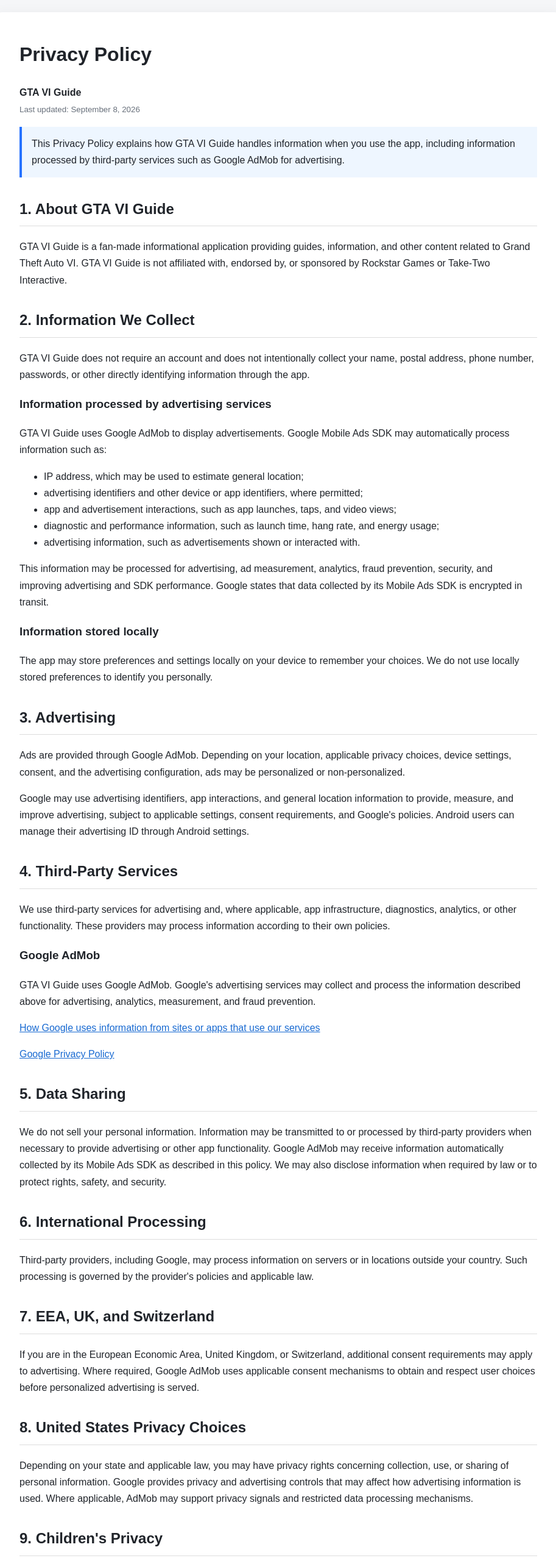
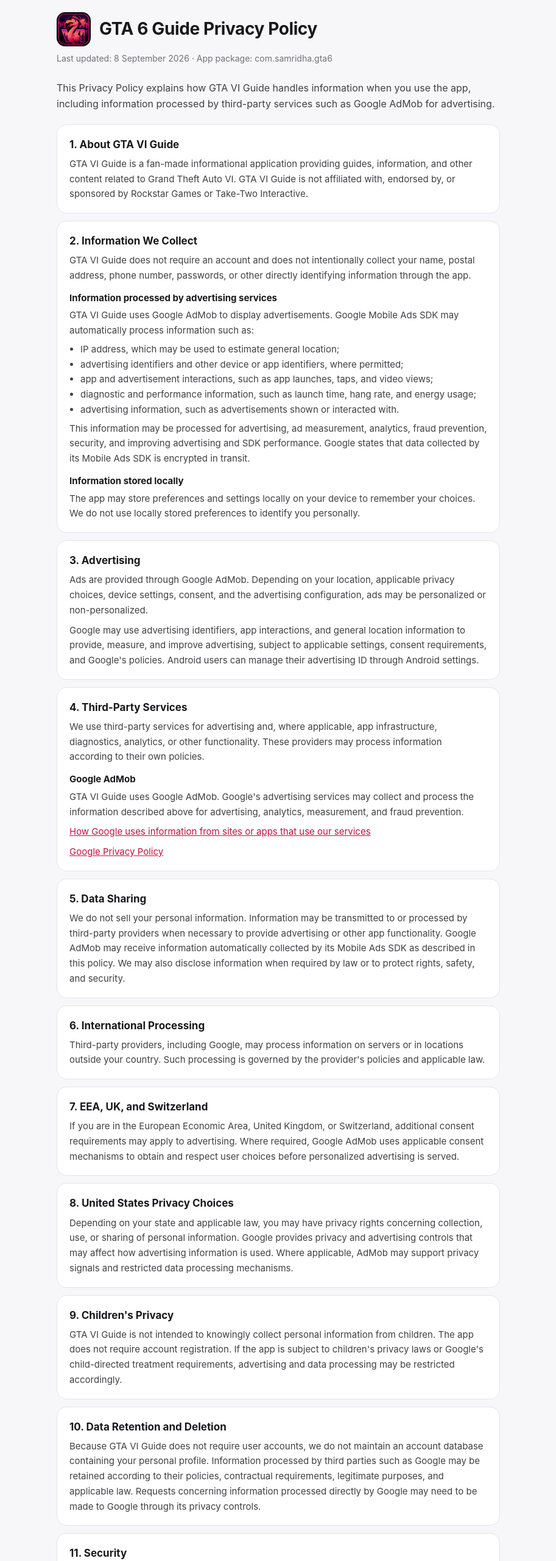
Before and after one commit to Nitride27/apps-ads, a plain HTML site: page privacypolicy_gta6guide/index.html in a window 1280 px wide. Shown: the part 20-2580 px from the top of the page at 61% size, without its empty margins (183-1096 px from the left). Drawn offline with Linux system fonts and the light colour scheme.

Commit message:
feat: StayT detail page, GTA privacy policy in shared layout, privacy buttons on hub cards

```diff
--- a/privacypolicy_gta6guide/index.html
+++ b/privacypolicy_gta6guide/index.html
@@ -3,28 +3,41 @@
 <head>
 <meta charset="utf-8">
 <meta name="viewport" content="width=device-width,initial-scale=1">
-<meta name="description" content="Privacy Policy for GTA VI Guide">
-<title>Privacy Policy - GTA VI Guide</title>
+<title>GTA 6 Guide Privacy Policy</title>
+<meta name="description" content="Privacy policy for GTA 6 Guide: Tips, Maps &amp; VI on Android.">
+<link rel="canonical" href="https://apps.samridhashrestha.com.np/privacypolicy_gta6guide/">
+<link rel="icon" href="../gta6-icon.png">
 <style>
-body{margin:0;background:#f5f6f8;color:#20242a;font:16px/1.7 Arial,sans-serif}
-main{max-width:850px;margin:40px auto;padding:42px;background:white;border-radius:14px;box-shadow:0 5px 25px #0001}
-h1{margin-top:0}h2{margin-top:32px;border-bottom:1px solid #ddd;padding-bottom:7px}
-.notice{padding:14px 16px;background:#eef6ff;border-left:4px solid #2672ff}
-a{color:#1769d1}
-small{color:#68707b}
-@media(max-width:700px){main{margin:0;padding:25px;border-radius:0}}
+:root{--bg:#F7F7F9;--card:#fff;--text:#18181B;--sub:#3F3F46;--muted:#71717A;--border:#E4E4E7;--link:#BE123C}
+@media (prefers-color-scheme:dark){:root{--bg:#0A0A0F;--card:#14141B;--text:#fff;--sub:#A1A1AA;--muted:#71717A;--border:rgba(255,255,255,.08);--link:#FB7185}}
+*{box-sizing:border-box;margin:0;padding:0}
+body{background:var(--bg);color:var(--text);font-family:Inter,system-ui,-apple-system,"Segoe UI",sans-serif;line-height:1.65}
+.wrap{max-width:760px;margin:0 auto;padding:40px 16px 64px}
+header{display:flex;align-items:center;gap:14px;margin-bottom:8px}
+header img{width:56px;height:56px;border-radius:14px}
+h1{font-size:28px;letter-spacing:-.4px;line-height:1.2}
+.meta{color:var(--muted);font-size:14px;margin-bottom:24px}
+.intro{color:var(--sub);margin-bottom:20px}
+section{background:var(--card);border:1px solid var(--border);border-radius:16px;padding:18px 20px;margin-bottom:12px}
+h2{font-size:17px;margin-bottom:6px}
+section p{color:var(--sub);font-size:15px}
+a{color:var(--link)}
+footer{margin-top:28px;font-size:13px;color:var(--muted)}
+h3{font-size:15px;margin:12px 0 4px}
+section ul{color:var(--sub);font-size:15px;padding-left:18px;margin:6px 0}
+section p+p{margin-top:8px}
 </style>
 </head>
-<body><main>
-<h1>Privacy Policy</h1>
-<p><strong>GTA VI Guide</strong><br><small>Last updated: September 8, 2026</small></p>
+<body>
+<main class="wrap">
+<header><img src="../gta6-icon.png" alt="GTA 6 Guide icon"><h1>GTA 6 Guide Privacy Policy</h1></header>
+<p class="meta">Last updated: 8 September 2026 · App package: com.samridha.gta6</p>
+<p class="intro">This Privacy Policy explains how GTA VI Guide handles information when you use the app, including information processed by third-party services such as Google AdMob for advertising.</p>
 
-<div class="notice">This Privacy Policy explains how GTA VI Guide handles information when you use the app, including information processed by third-party services such as Google AdMob for advertising.</div>
+<section><h2>1. About GTA VI Guide</h2>
+<p>GTA VI Guide is a fan-made informational application providing guides, information, and other content related to Grand Theft Auto VI. GTA VI Guide is not affiliated with, endorsed by, or sponsored by Rockstar Games or Take-Two Interactive.</p></section>
 
-<h2>1. About GTA VI Guide</h2>
-<p>GTA VI Guide is a fan-made informational application providing guides, information, and other content related to Grand Theft Auto VI. GTA VI Guide is not affiliated with, endorsed by, or sponsored by Rockstar Games or Take-Two Interactive.</p>
-
-<h2>2. Information We Collect</h2>
+<section><h2>2. Information We Collect</h2>
 <p>GTA VI Guide does not require an account and does not intentionally collect your name, postal address, phone number, passwords, or other directly identifying information through the app.</p>
 <h3>Information processed by advertising services</h3>
 <p>GTA VI Guide uses Google AdMob to display advertisements. Google Mobile Ads SDK may automatically process information such as:</p>
@@ -37,49 +50,53 @@
 </ul>
 <p>This information may be processed for advertising, ad measurement, analytics, fraud prevention, security, and improving advertising and SDK performance. Google states that data collected by its Mobile Ads SDK is encrypted in transit.</p>
 <h3>Information stored locally</h3>
-<p>The app may store preferences and settings locally on your device to remember your choices. We do not use locally stored preferences to identify you personally.</p>
+<p>The app may store preferences and settings locally on your device to remember your choices. We do not use locally stored preferences to identify you personally.</p></section>
 
-<h2>3. Advertising</h2>
+<section><h2>3. Advertising</h2>
 <p>Ads are provided through Google AdMob. Depending on your location, applicable privacy choices, device settings, consent, and the advertising configuration, ads may be personalized or non-personalized.</p>
-<p>Google may use advertising identifiers, app interactions, and general location information to provide, measure, and improve advertising, subject to applicable settings, consent requirements, and Google's policies. Android users can manage their advertising ID through Android settings.</p>
+<p>Google may use advertising identifiers, app interactions, and general location information to provide, measure, and improve advertising, subject to applicable settings, consent requirements, and Google's policies. Android users can manage their advertising ID through Android settings.</p></section>
 
-<h2>4. Third-Party Services</h2>
+<section><h2>4. Third-Party Services</h2>
 <p>We use third-party services for advertising and, where applicable, app infrastructure, diagnostics, analytics, or other functionality. These providers may process information according to their own policies.</p>
 <h3>Google AdMob</h3>
 <p>GTA VI Guide uses Google AdMob. Google's advertising services may collect and process the information described above for advertising, analytics, measurement, and fraud prevention.</p>
 <p><a href="https://policies.google.com/technologies/partner-sites">How Google uses information from sites or apps that use our services</a></p>
-<p><a href="https://policies.google.com/privacy">Google Privacy Policy</a></p>
+<p><a href="https://policies.google.com/privacy">Google Privacy Policy</a></p></section>
 
-<h2>5. Data Sharing</h2>
-<p>We do not sell your personal information. Information may be transmitted to or processed by third-party providers when necessary to provide advertising or other app functionality. Google AdMob may receive information automatically collected by its Mobile Ads SDK as described in this policy. We may also disclose information when required by law or to protect rights, safety, and security.</p>
+<section><h2>5. Data Sharing</h2>
+<p>We do not sell your personal information. Information may be transmitted to or processed by third-party providers when necessary to provide advertising or other app functionality. Google AdMob may receive information automatically collected by its Mobile Ads SDK as described in this policy. We may also disclose information when required by law or to protect rights, safety, and security.</p></section>
 
-<h2>6. International Processing</h2>
-<p>Third-party providers, including Google, may process information on servers or in locations outside your country. Such processing is governed by the provider's policies and applicable law.</p>
+<section><h2>6. International Processing</h2>
+<p>Third-party providers, including Google, may process information on servers or in locations outside your country. Such processing is governed by the provider's policies and applicable law.</p></section>
 
-<h2>7. EEA, UK, and Switzerland</h2>
-<p>If you are in the European Economic Area, United Kingdom, or Switzerland, additional consent requirements may apply to advertising. Where required, Google AdMob uses applicable consent mechanisms to obtain and respect user choices before personalized advertising is served.</p>
+<section><h2>7. EEA, UK, and Switzerland</h2>
+<p>If you are in the European Economic Area, United Kingdom, or Switzerland, additional consent requirements may apply to advertising. Where required, Google AdMob uses applicable consent mechanisms to obtain and respect user choices before personalized advertising is served.</p></section>
 
-<h2>8. United States Privacy Choices</h2>
-<p>Depending on your state and applicable law, you may have privacy rights concerning collection, use, or sharing of personal information. Google provides privacy and advertising controls that may affect how advertising information is used. Where applicable, AdMob may support privacy signals and restricted data processing mechanisms.</p>
+<section><h2>8. United States Privacy Choices</h2>
+<p>Depending on your state and applicable law, you may have privacy rights concerning collection, use, or sharing of personal information. Google provides privacy and advertising controls that may affect how advertising information is used. Where applicable, AdMob may support privacy signals and restricted data processing mechanisms.</p></section>
 
-<h2>9. Children's Privacy</h2>
-<p>GTA VI Guide is not intended to knowingly collect personal information from children. The app does not require account registration. If the app is subject to children's privacy laws or Google's child-directed treatment requirements, advertising and data processing may be restricted accordingly.</p>
+<section><h2>9. Children's Privacy</h2>
+<p>GTA VI Guide is not intended to knowingly collect personal information from children. The app does not require account registration. If the app is subject to children's privacy laws or Google's child-directed treatment requirements, advertising and data processing may be restricted accordingly.</p></section>
 
-<h2>10. Data Retention and Deletion</h2>
-<p>Because GTA VI Guide does not require user accounts, we do not maintain an account database containing your personal profile. Information processed by third parties such as Google may be retained according to their policies, contractual requirements, legitimate purposes, and applicable law. Requests concerning information processed directly by Google may need to be made to Google through its privacy controls.</p>
+<section><h2>10. Data Retention and Deletion</h2>
+<p>Because GTA VI Guide does not require user accounts, we do not maintain an account database containing your personal profile. Information processed by third parties such as Google may be retained according to their policies, contractual requirements, legitimate purposes, and applicable law. Requests concerning information processed directly by Google may need to be made to Google through its privacy controls.</p></section>
 
-<h2>11. Security</h2>
-<p>We take reasonable measures to protect information under our control. Third-party services may apply their own security measures. Google states that information collected by its Mobile Ads SDK is encrypted in transit. No electronic transmission or storage method is completely secure.</p>
+<section><h2>11. Security</h2>
+<p>We take reasonable measures to protect information under our control. Third-party services may apply their own security measures. Google states that information collected by its Mobile Ads SDK is encrypted in transit. No electronic transmission or storage method is completely secure.</p></section>
 
-<h2>12. Your Choices</h2>
-<p>You can control certain advertising and privacy settings through your device and Google's available privacy controls. You may also stop using the app or uninstall it at any time.</p>
+<section><h2>12. Your Choices</h2>
+<p>You can control certain advertising and privacy settings through your device and Google's available privacy controls. You may also stop using the app or uninstall it at any time.</p></section>
 
-<h2>13. Changes</h2>
-<p>We may update this Privacy Policy to reflect changes to the app, advertising services, applicable law, or our practices. The date above shows when it was last revised.</p>
+<section><h2>13. Changes</h2>
+<p>We may update this Privacy Policy to reflect changes to the app, advertising services, applicable law, or our practices. The date above shows when it was last revised.</p></section>
 
-<h2>14. Contact</h2>
-<p>Questions about this Privacy Policy can be sent to <a href="mailto:dhungel9814@gmail.com">dhungel9814@gmail.com</a>.</p>
+<section><h2>14. Contact</h2>
+<p>Questions about this Privacy Policy can be sent to <a href="mailto:dhungel9814@gmail.com">dhungel9814@gmail.com</a>.</p></section>
 
-<h2>15. Third-Party Information</h2>
-<p>Google AdMob is a third-party service. Google's data practices may change as its products and SDKs are updated. We will update this policy when the app's advertising or data-processing configuration materially changes.</p>
-</main></body></html>
+<section><h2>15. Third-Party Information</h2>
+<p>Google AdMob is a third-party service. Google's data practices may change as its products and SDKs are updated. We will update this policy when the app's advertising or data-processing configuration materially changes.</p></section>
+
+<footer><a href="../gta6guide/">About GTA 6 Guide</a> · <a href="../">More apps by Samridha Shrestha</a></footer>
+</main>
+</body>
+</html>
```
Also changed, not shown: index.html (+4 -4 lines), privacypolicy_stayt/index.html (+1 -1 lines), stayt/index.html (added, +103 -0 lines), stayt/blocked.png (added), stayt/cheering.png (added), stayt/laptop.png (added).
